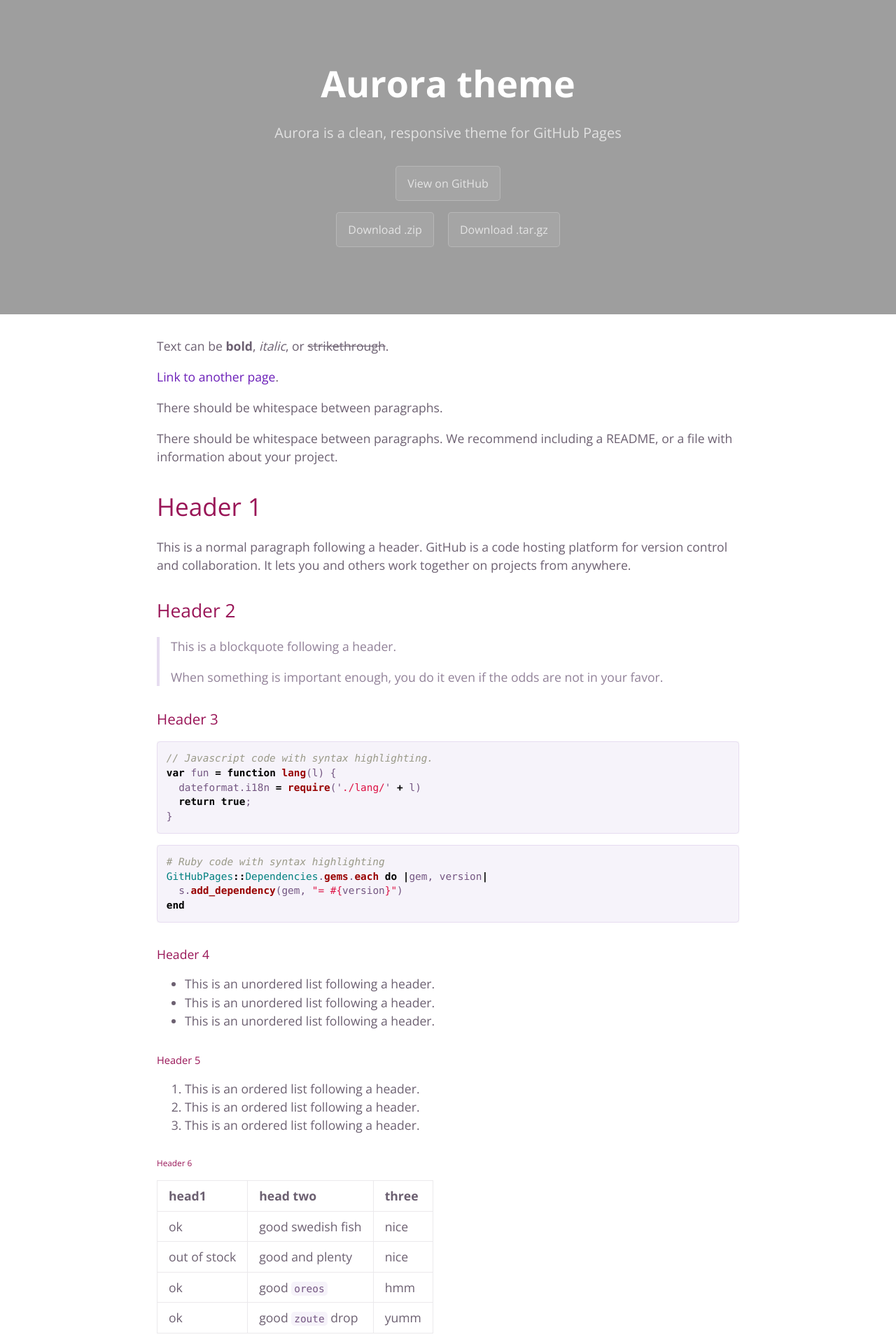
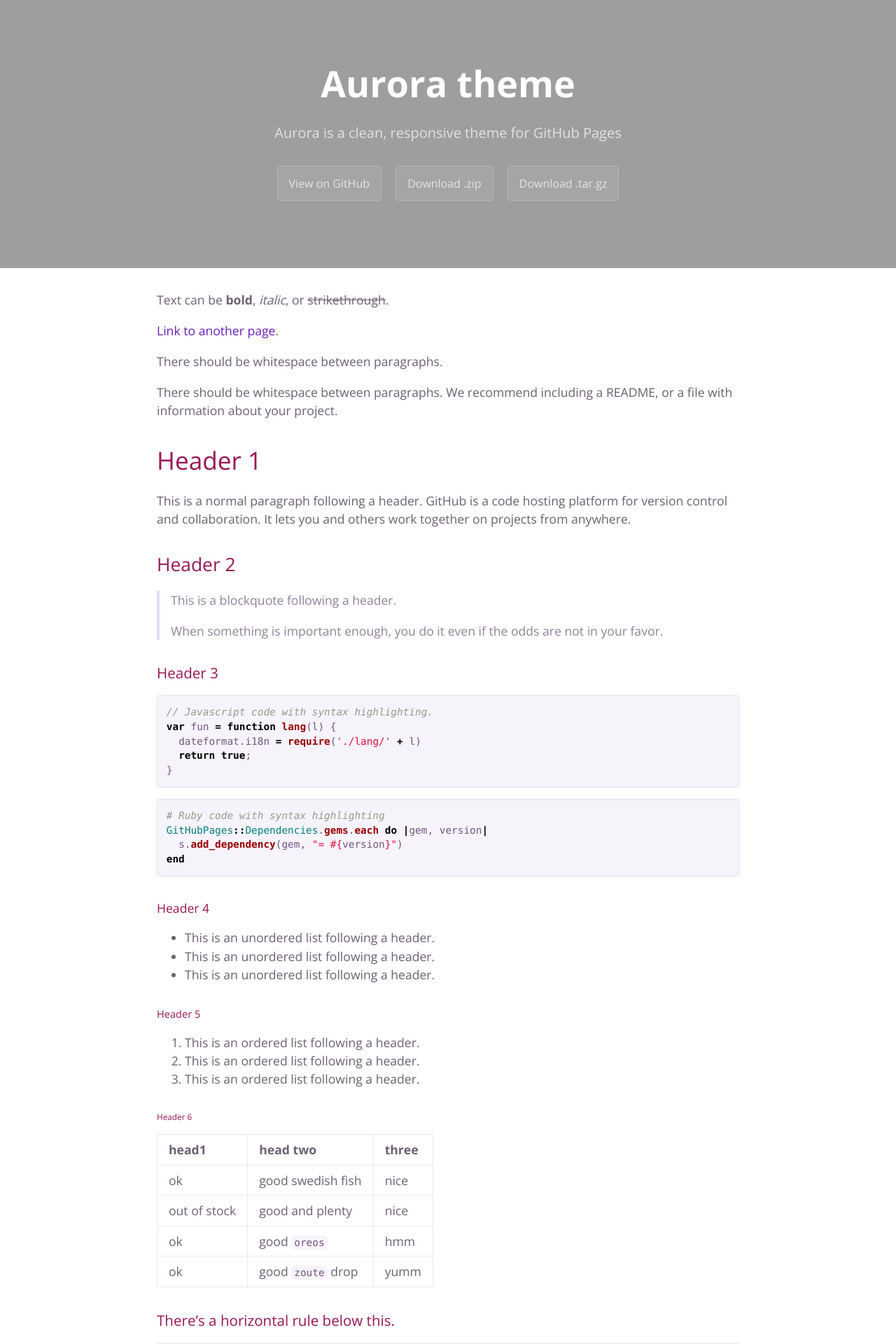
Before and after one commit to iBug/aurora-theme, a Jekyll site: the page built from index.md, in a window 1280 px wide. Shown: the top 1920 px of the page at 70% size. Built offline with Jekyll 4.4.1, drawn with Linux system fonts in a browser that asks for light colours.

Commit message:
Correct button layout

```diff
--- a/_layouts/default.html
+++ b/_layouts/default.html
@@ -13,13 +13,13 @@
       <h1 class="project-name">{{ page.title | default: site.title | default: site.github.repository_name }}</h1>
       <h2 class="project-tagline">{{ page.tagline | default: site.description | default: site.github.project_tagline }}</h2>
       {% if site.github.is_project_page %}
-			<div class="line-container"><a href="{{ site.github.repository_url }}" class="btn">View on GitHub</a></div>
+			<span class="line-container"><a href="{{ site.github.repository_url }}" class="btn">View on GitHub</a></span>
       {% endif %}
       {% if site.show_downloads %}
-				<div class="line-container">
+				<span class="line-container">
 					<a href="{{ site.download.zip_url | default: site.github.zip_url }}" class="btn">Download .zip</a>
 					<a href="{{ site.download.tar_url | default: site.github.tar_url }}" class="btn">Download .tar.gz</a>
-				</div>
+				</span>
       {% endif %}
     </section>
 
--- a/_sass/ibug.scss
+++ b/_sass/ibug.scss
@@ -93,6 +93,10 @@ a {
 	@include small {
 		display: block;
 		width: 100%;
+	}
+
+	+ .line-container {
+		margin-left: 1rem;
 	}
 }
 
```
Also changed, not shown: README.md.
